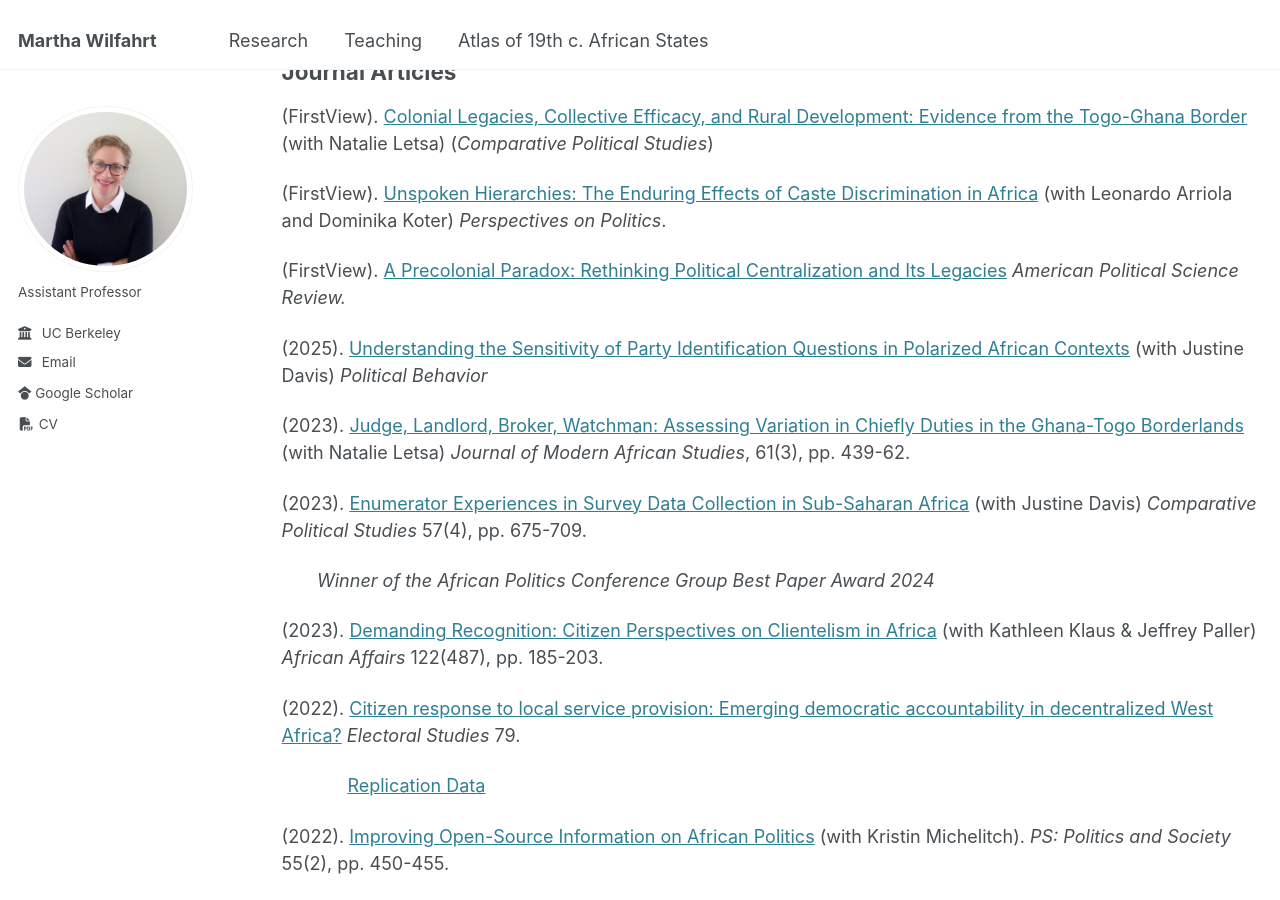
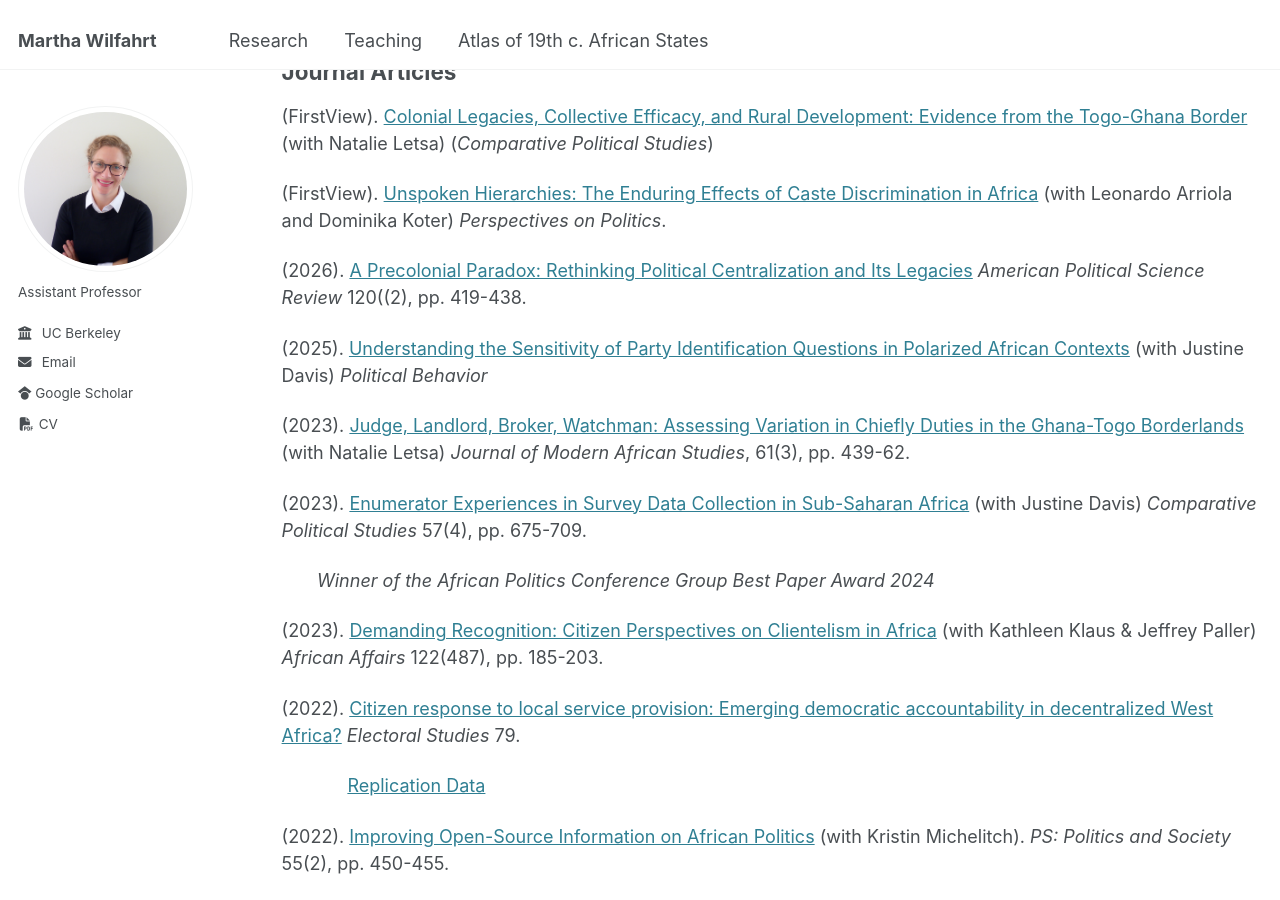
Before and after one commit to martha-wilfahrt/martha-wilfahrt.github.io, a Jekyll site: the page built from _pages/research.md, in a window 1280 px wide and 900 px high, scrolled down 494 px. Built offline with Jekyll 4.4.1, drawn with Linux system fonts in a browser that asks for light colours.

Commit message:
Update research.md

```diff
--- a/_pages/research.md
+++ b/_pages/research.md
@@ -32,7 +32,7 @@ Journal Articles
 
 [Unspoken Hierarchies: The Enduring Effects of Caste Discrimination in Africa]: https://doi.org/10.1017/S153759272510371X
 
-(FirstView). [A Precolonial Paradox: Rethinking Political Centralization and Its Legacies][] _American Political Science Review._
+(2026). [A Precolonial Paradox: Rethinking Political Centralization and Its Legacies][] _American Political Science Review_ 120((2), pp. 419-438.
 
 [A Precolonial Paradox: Rethinking Political Centralization and Its Legacies]: https://doi.org/10.1017/S0003055425101044
 
```
